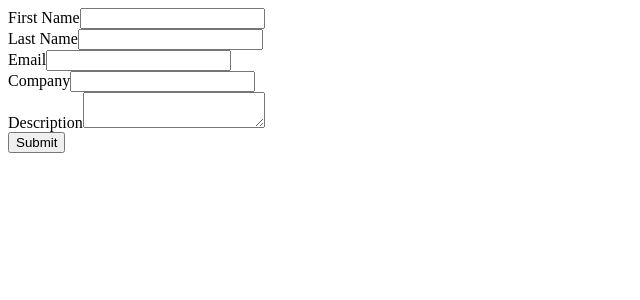
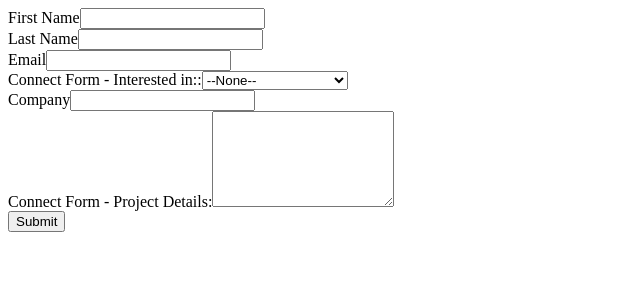
Before and after one commit to bwilliamsProlificinteractive/Test, a PHP site: page / in a window 1280 px wide. Shown: the top 300 px of the page, without its empty margins (0-640 px from the left). Run offline with PHP 8.4, Linux system fonts and the light colour scheme.

Commit message:
Update index.php

```diff
--- a/index.php
+++ b/index.php
@@ -13,7 +13,7 @@
 <form action="https://webto.salesforce.com/servlet/servlet.WebToLead?encoding=UTF-8" method="POST">
 
 <input type=hidden name="oid" value="00D1I000003nSqw">
-<input type=hidden name="retURL" value="http://">
+<input type=hidden name="retURL" value="https://www.prolificinteractive.com/ideas/">
 
 <!--  ----------------------------------------------------------------------  -->
 <!--  NOTE: These fields are optional debugging elements. Please uncomment    -->
@@ -29,9 +29,15 @@
 
 <label for="email">Email</label><input  id="email" maxlength="80" name="email" size="20" type="text" /><br>
 
+Connect Form - Interested in::<select  id="00N1I00000LqV18" name="00N1I00000LqV18" title="Connect Form - Interested in:"><option value="">--None--</option><option value="New Business">New Business</option>
+<option value="Career Opportunities">Career Opportunities</option>
+<option value="Press">Press</option>
+<option value="Other">Other</option>
+</select><br>
+
 <label for="company">Company</label><input  id="company" maxlength="40" name="company" size="20" type="text" /><br>
 
-<label for="description">Description</label><textarea name="description"></textarea><br>
+Connect Form - Project Details:<textarea  id="00N1I00000LqV1D" name="00N1I00000LqV1D" rows="6" type="text" wrap="soft"></textarea><br>
 
 <input type="submit" name="submit">
 
```
